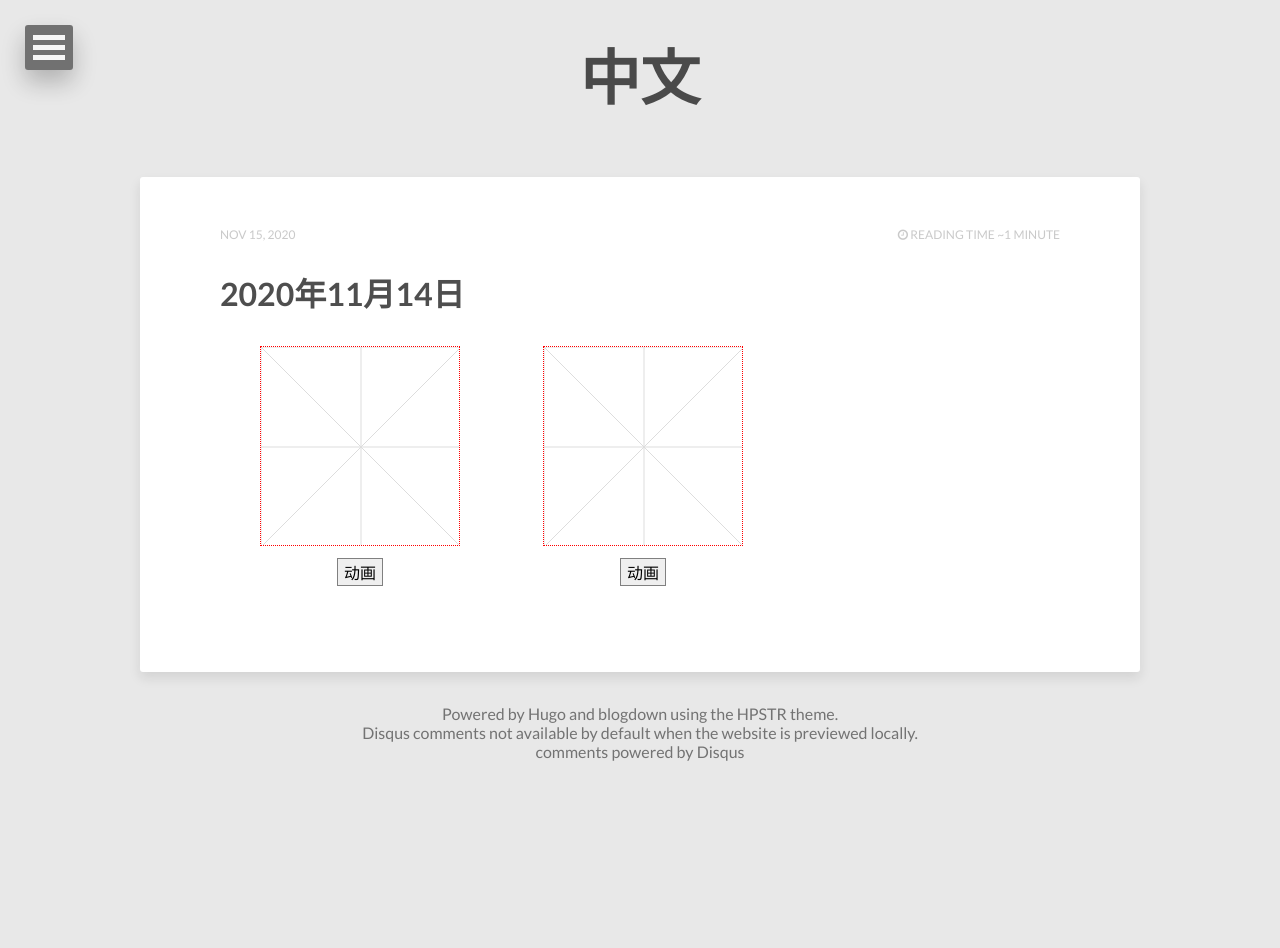
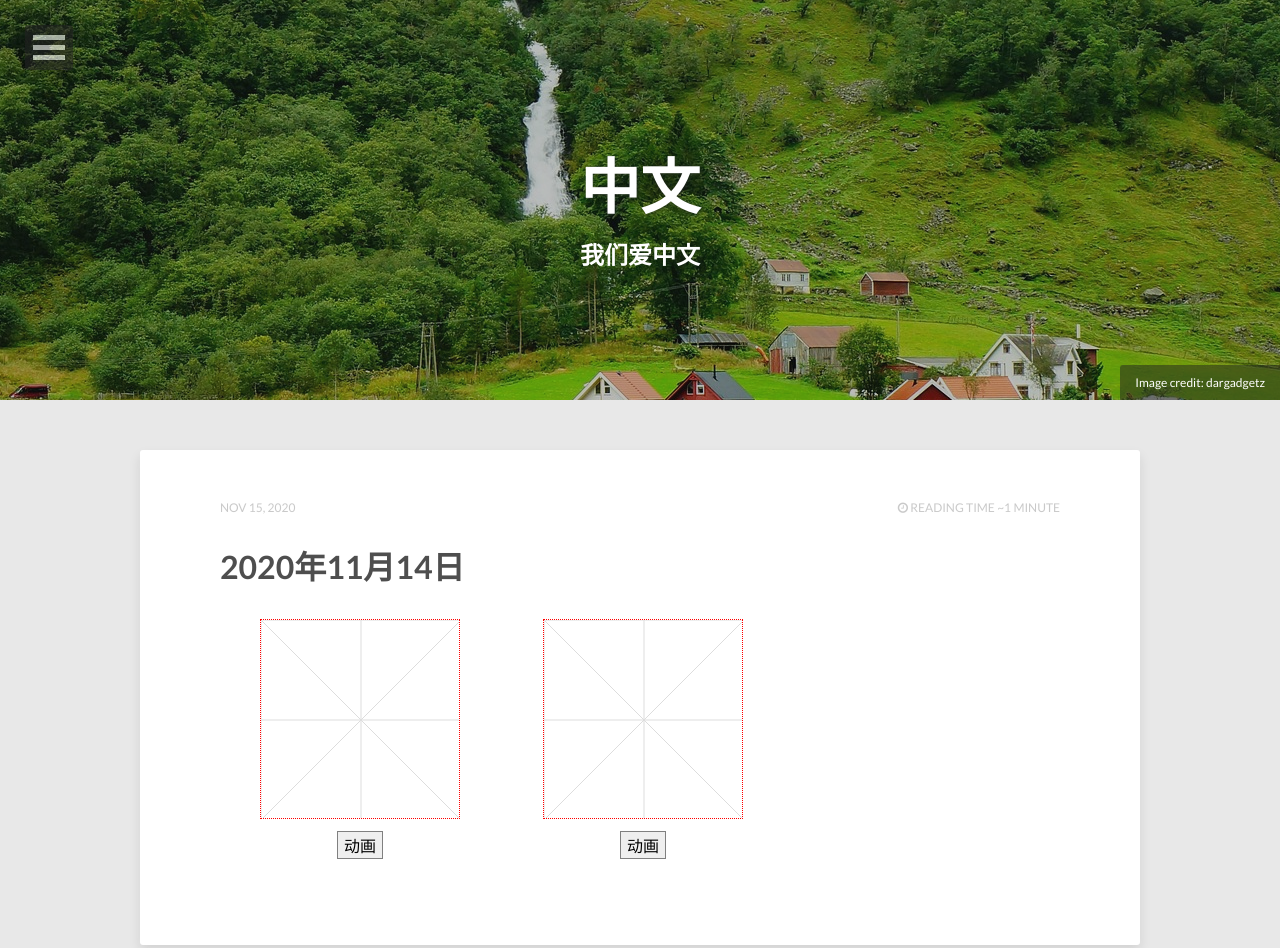
Before and after one commit to zhongwen66/zhongwen66.github.io, a plain HTML site: page index.html in a window 1280 px wide. Shown: the top 948 px of the page. Before the commit the page ends 800 px from the top, so only its background shows below. Drawn offline with nearby package versions, Linux system fonts and the light colour scheme; some packages are replaced by stand-ins of ours; a script that the page names is missing.

Commit message:
add background image

```diff
--- a/index.html
+++ b/index.html
@@ -15,17 +15,26 @@
 
 
 <meta name="twitter:title" content="中文">
-<meta name="twitter:description" content="">
+<meta name="twitter:description" content="我们爱中文">
+
+
+
+
+        <meta name="twitter:card" content="summary_large_image">
+        <meta name="twitter:image" content="/images/norway-483185_1920.jpg">
 
 
 
 
 <meta property="og:type" content="article">
 <meta property="og:title" content="中文">
-<meta property="og:description" content="">
+<meta property="og:description" content="我们爱中文">
 <meta property="og:url" content="/">
 <meta property="og:site_name" content="中文">
 
+
+
+    <meta property="og:image" content="/images/norway-483185_1920.jpg" />
 
 
   <meta property="og:updated_time" content="2020-05-31T00:00:00&#43;00:00"/>
@@ -69,7 +78,7 @@
 
 </head>
 
-<body id="post-index" >
+<body id="post-index" class="feature">
 <nav id="dl-menu" class="dl-menuwrapper" role="navigation" style="display:inline-block">
 	<button class="dl-trigger">Open Menu</button>
 	<ul class="dl-menu">
@@ -95,11 +104,17 @@
 
 <div class="entry-header">
 
+
+	<div class="image-credit">Image credit: <a href="http://www.dargadgetz.com/ios-7-abstract-wallpaper-pack-for-iphone-5-and-ipod-touch-retina/">dargadgetz</a></div>
+    <div class="entry-image">
+      <img src="/images/norway-483185_1920.jpg" alt="">
+    </div>
+
   <div class="header-title">
     <div class="header-title-wrap">
 		<h1><a href="/" title="Go to the homepage">中文</a></h1>
 	  <h2>
-
+            我们爱中文
           </h2>
     </div>
   </div>
```
Also changed, not shown: 404.html (+2 -2 lines), about/index.html (+2 -2 lines), categories/index.html (+2 -2 lines), posts/2020-11-15-homework/index.html (+2 -2 lines), posts/index.html (+2 -2 lines), tags/index.html (+2 -2 lines), tags/sommerles/index.html (+2 -2 lines).
